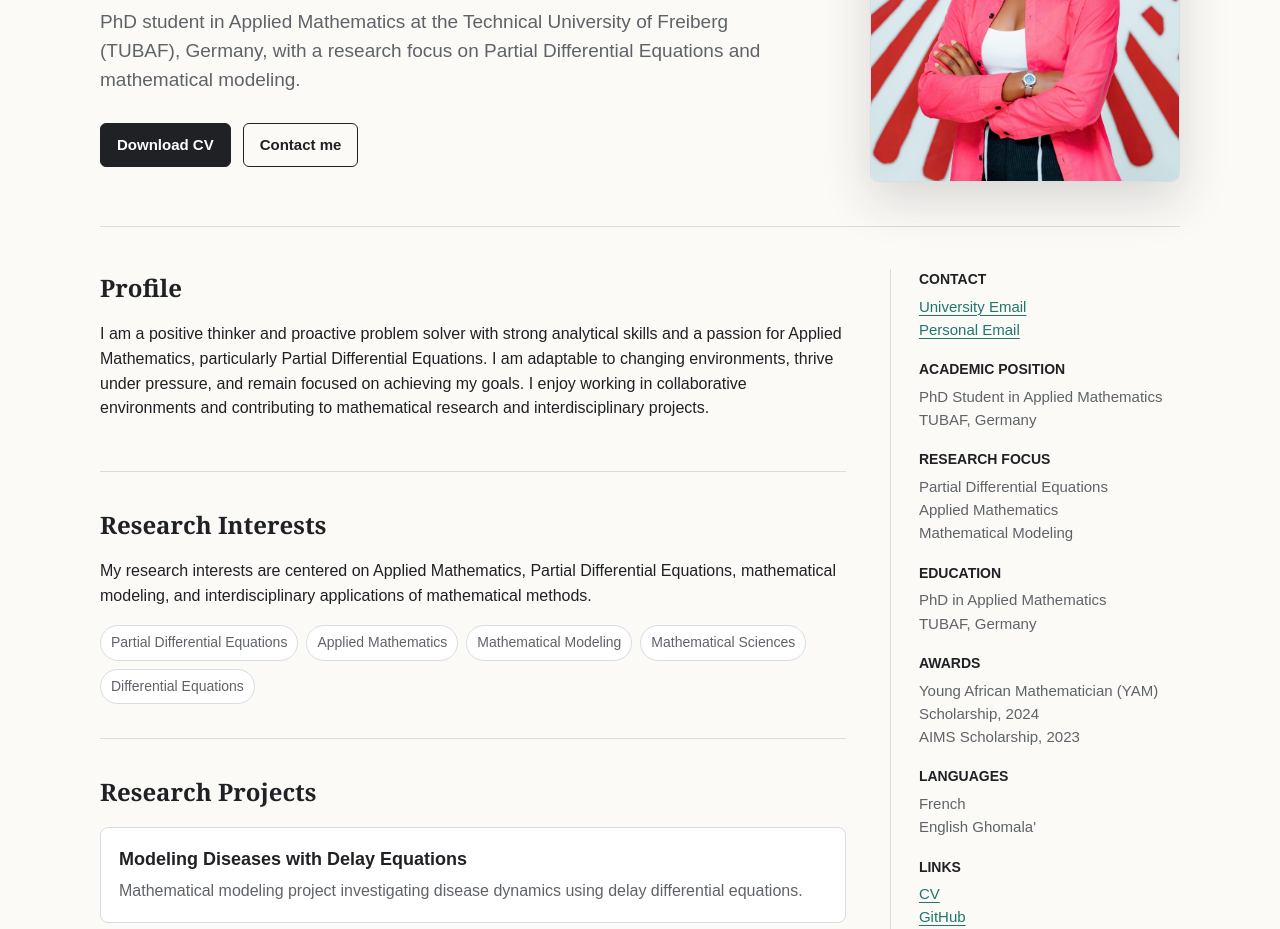
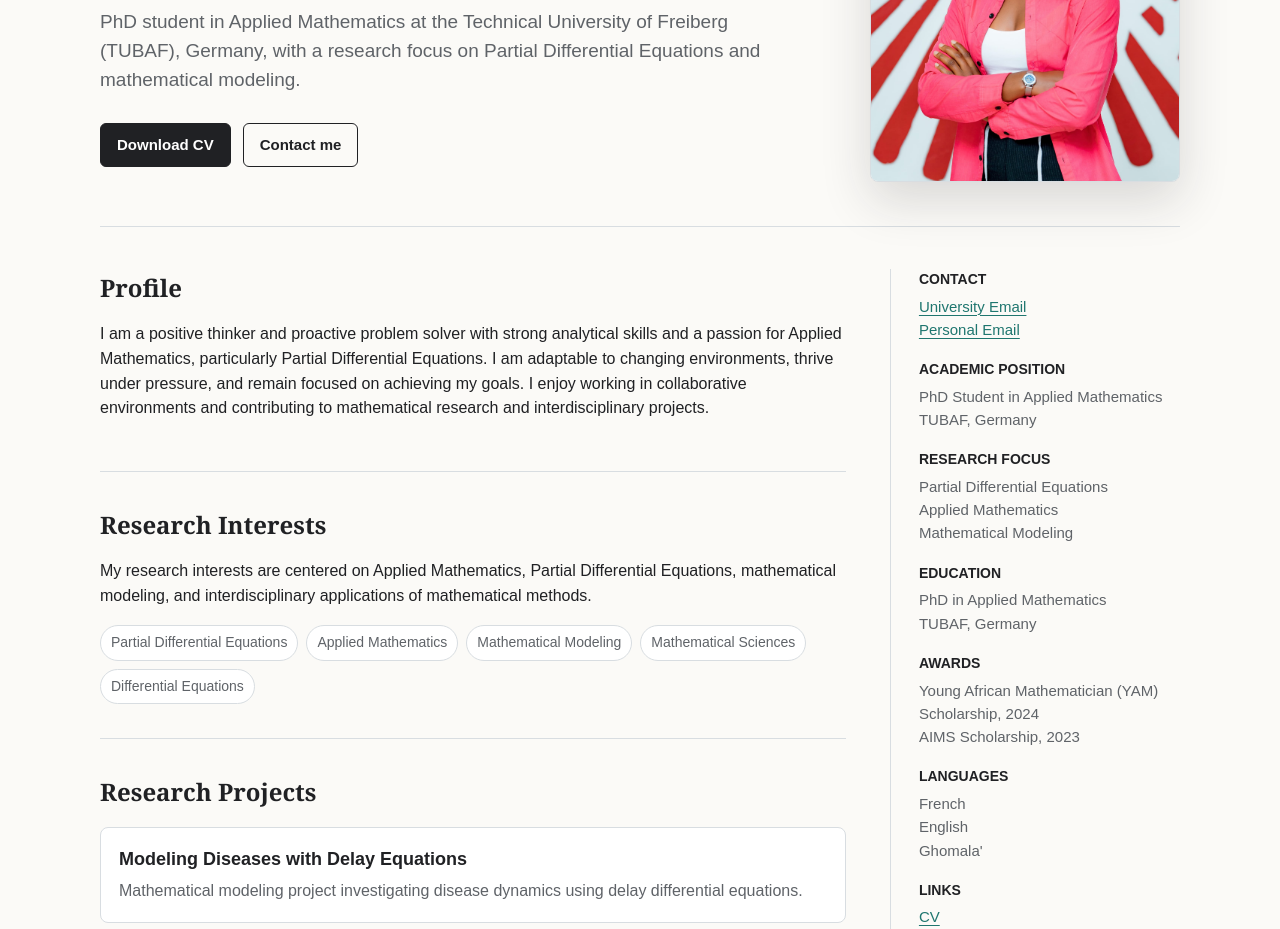
Before and after one commit to joselinetekeu-bit/joselinetekeu-bit.github.io, a plain HTML site: page index.html in a window 1280 px wide. Shown: the part 336-1265 px from the top of the page. Drawn offline with Linux system fonts and the light colour scheme.

Commit message:
Add line break after 'English' in index.html

```diff
--- a/index.html
+++ b/index.html
@@ -935,7 +935,7 @@
           <strong>Languages</strong>
 
           French<br>
-          English
+          English <br>
           Ghomala'
 
         </div>
```
